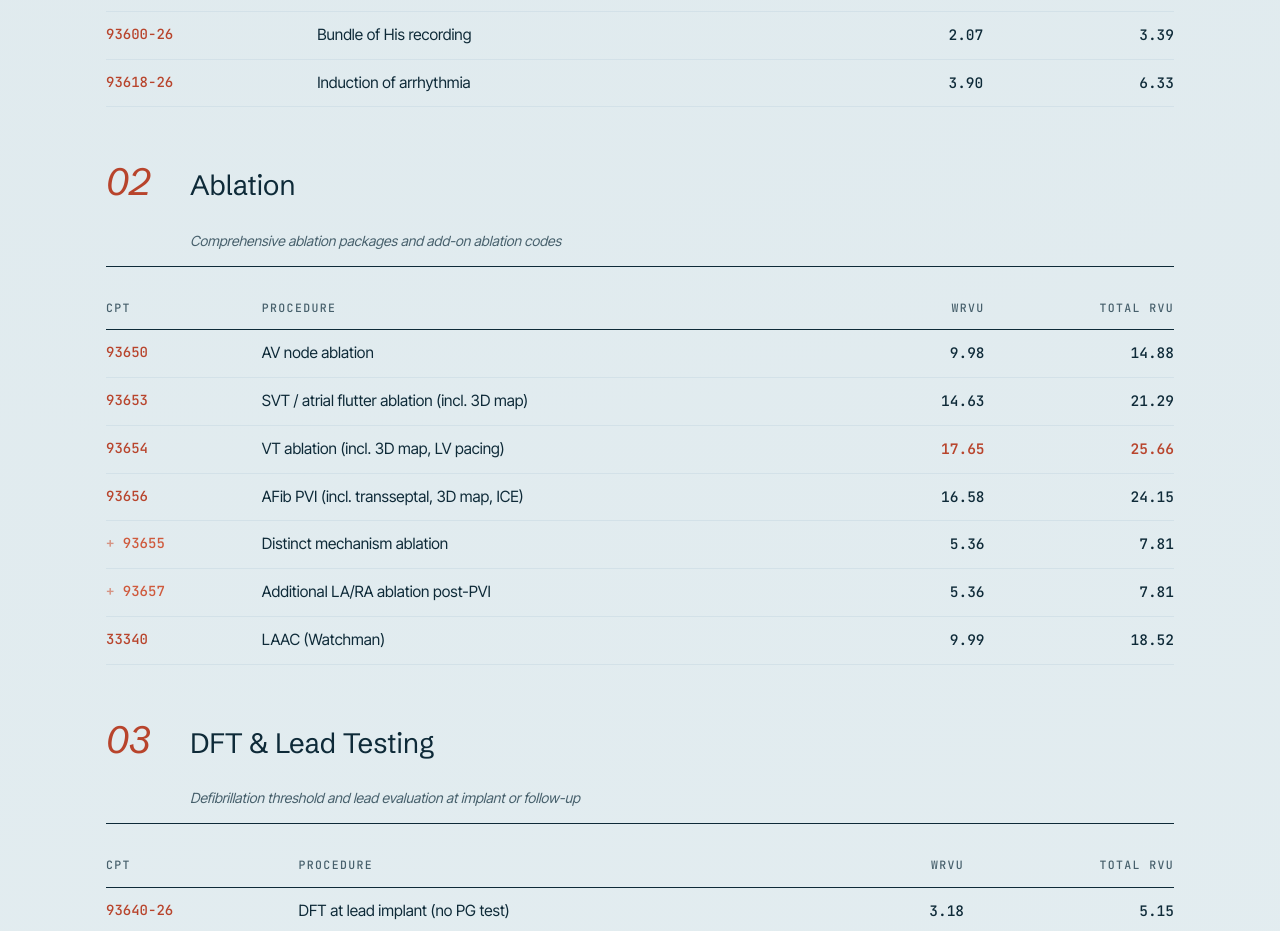
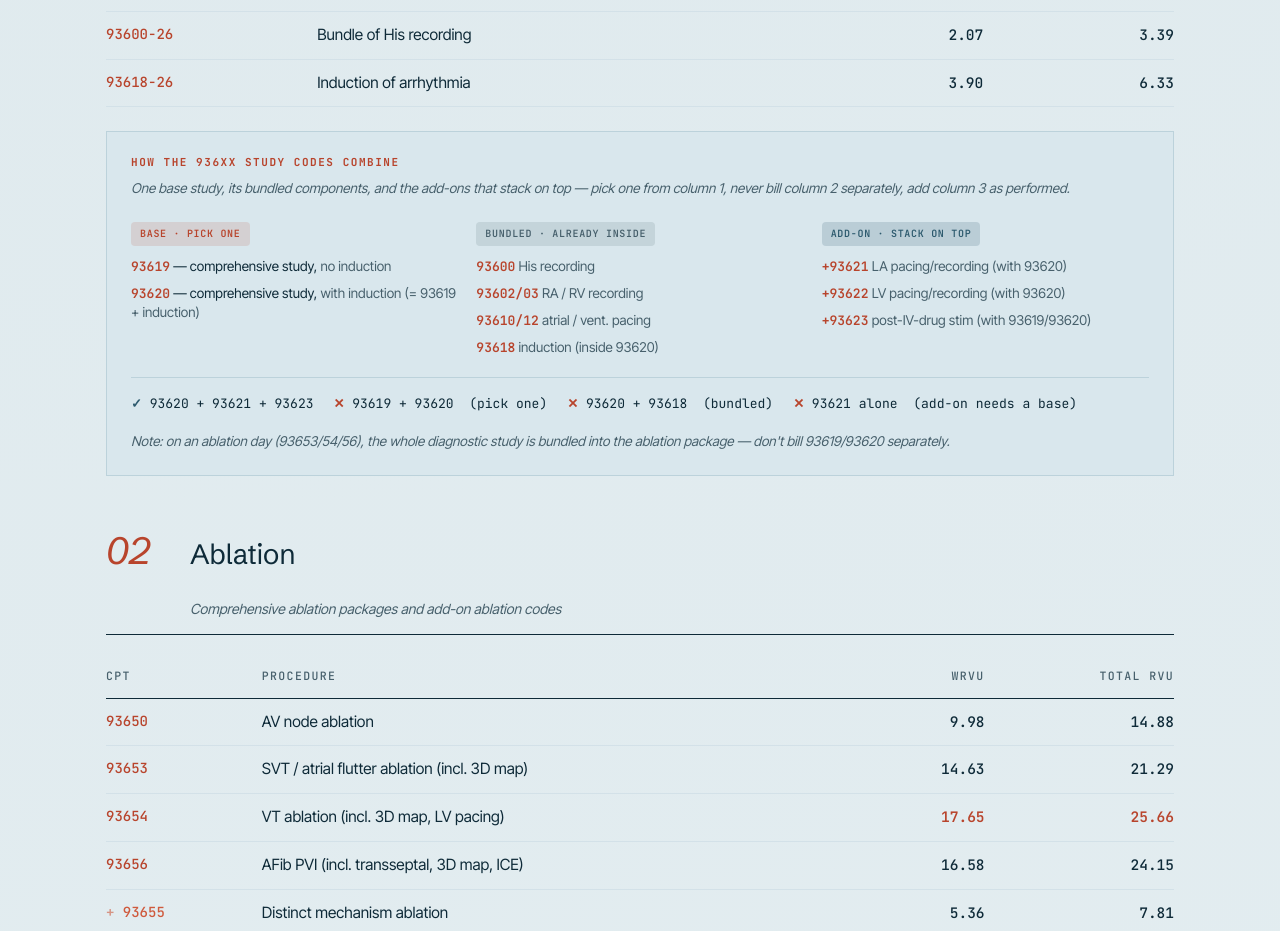
Before and after one commit to viciousjoon/wrvu-website, a plain HTML site: page index.html in a window 1280 px wide. Shown: the part 1680-2611 px from the top of the page. Drawn offline with Linux system fonts and the light colour scheme.

Commit message:
Update wRVU reference page

```diff
--- a/index.html
+++ b/index.html
@@ -353,6 +353,32 @@
     color: var(--accent); font-weight: 500;
   }
 
+  /* EP study code logic */
+  .eps-logic { border: 1px solid var(--rule); background: var(--paper-2); padding: 22px 24px; margin-top: 24px; }
+  .eps-logic > h4 {
+    font-family: 'JetBrains Mono', monospace; font-size: 11px; letter-spacing: 0.14em;
+    text-transform: uppercase; color: var(--accent); margin-bottom: 6px;
+  }
+  .eps-logic > .eps-sub { font-size: 13.5px; color: var(--ink-muted); font-style: italic; margin-bottom: 18px; }
+  .eps-cols { display: grid; grid-template-columns: repeat(3, 1fr); gap: 18px; }
+  .eps-tag {
+    display: inline-block; font-family: 'JetBrains Mono', monospace; font-size: 10px;
+    letter-spacing: 0.07em; text-transform: uppercase; font-weight: 600;
+    padding: 4px 9px; border-radius: 4px; margin-bottom: 11px;
+  }
+  .eps-tag.base { background: rgba(184,68,44,0.14); color: var(--accent); }
+  .eps-tag.bundled { background: rgba(14,42,56,0.10); color: var(--ink-muted); }
+  .eps-tag.addon { background: rgba(45,90,110,0.18); color: #2d5a6e; }
+  .eps-cat ul { list-style: none; display: grid; gap: 8px; }
+  .eps-cat li { font-size: 13.5px; line-height: 1.4; color: var(--ink); }
+  .eps-cat li b { font-family: 'JetBrains Mono', monospace; color: var(--accent); font-weight: 600; font-size: 13px; }
+  .eps-cat li span { color: var(--ink-muted); }
+  .eps-rules { display: flex; flex-wrap: wrap; gap: 9px 20px; margin-top: 20px; padding-top: 16px; border-top: 1px solid var(--rule); }
+  .eps-rules span { font-size: 13px; font-family: 'JetBrains Mono', monospace; color: var(--ink); }
+  .eps-rules .ok b { color: #2d5a6e; }
+  .eps-rules .no b { color: var(--accent); }
+  @media (max-width: 700px) { .eps-cols { grid-template-columns: 1fr; gap: 22px; } }
+
   .insights {
     margin-top: 80px;
     padding: 40px 44px;
@@ -511,7 +537,7 @@
     .insight-list li { color: var(--ink); }
     .insight-list li strong { color: var(--ink); }
     section { page-break-inside: avoid; }
-    .bundle-card, .rules-card { page-break-inside: avoid; }
+    .bundle-card, .rules-card, .eps-logic { page-break-inside: avoid; }
     .bundle-card.key .bc-head { background: var(--paper-2); }
     .bundle-card.key .bc-head .bc-name { color: var(--ink); }
     .bundle-card.key .bc-head .bc-rvu strong { color: var(--ink); }
@@ -582,6 +608,44 @@
         <tr><td class="cpt">93618-26</td><td class="proc">Induction of arrhythmia</td><td class="num">3.90</td><td class="num">6.33</td></tr>
       </tbody>
     </table>
+
+    <div class="eps-logic">
+      <h4>How the 936xx study codes combine</h4>
+      <div class="eps-sub">One base study, its bundled components, and the add-ons that stack on top — pick one from column 1, never bill column 2 separately, add column 3 as performed.</div>
+      <div class="eps-cols">
+        <div class="eps-cat">
+          <span class="eps-tag base">Base · pick ONE</span>
+          <ul>
+            <li><b>93619</b> — comprehensive study, <span>no induction</span></li>
+            <li><b>93620</b> — comprehensive study, <span>with induction (= 93619 + induction)</span></li>
+          </ul>
+        </div>
+        <div class="eps-cat">
+          <span class="eps-tag bundled">Bundled · already inside</span>
+          <ul>
+            <li><b>93600</b> <span>His recording</span></li>
+            <li><b>93602/03</b> <span>RA / RV recording</span></li>
+            <li><b>93610/12</b> <span>atrial / vent. pacing</span></li>
+            <li><b>93618</b> <span>induction (inside 93620)</span></li>
+          </ul>
+        </div>
+        <div class="eps-cat">
+          <span class="eps-tag addon">Add-on · stack on top</span>
+          <ul>
+            <li><b>+93621</b> <span>LA pacing/recording (with 93620)</span></li>
+            <li><b>+93622</b> <span>LV pacing/recording (with 93620)</span></li>
+            <li><b>+93623</b> <span>post-IV-drug stim (with 93619/93620)</span></li>
+          </ul>
+        </div>
+      </div>
+      <div class="eps-rules">
+        <span class="ok"><b>✓</b> 93620 + 93621 + 93623</span>
+        <span class="no"><b>✕</b> 93619 + 93620 &nbsp;(pick one)</span>
+        <span class="no"><b>✕</b> 93620 + 93618 &nbsp;(bundled)</span>
+        <span class="no"><b>✕</b> 93621 alone &nbsp;(add-on needs a base)</span>
+      </div>
+      <div class="eps-sub" style="margin-top:16px;margin-bottom:0;">Note: on an ablation day (93653/54/56), the whole diagnostic study is bundled into the ablation package — don't bill 93619/93620 separately.</div>
+    </div>
   </section>
 
   <section id="ablation">
```
